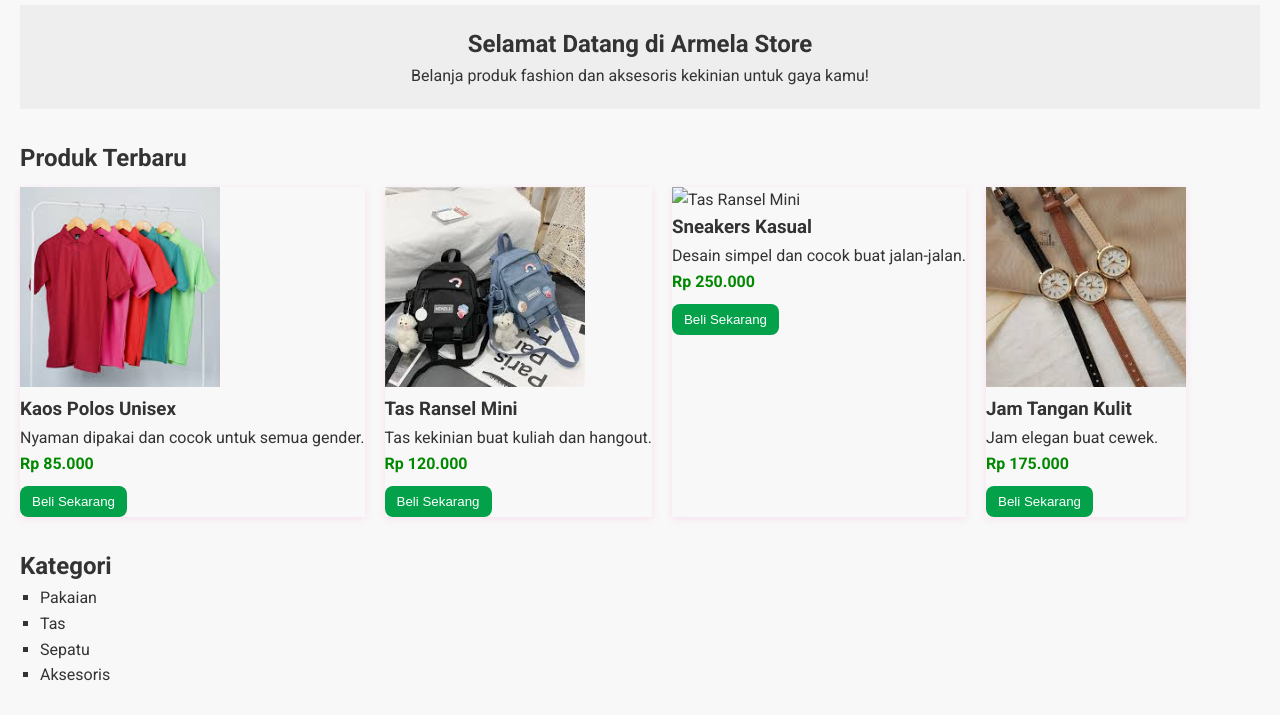
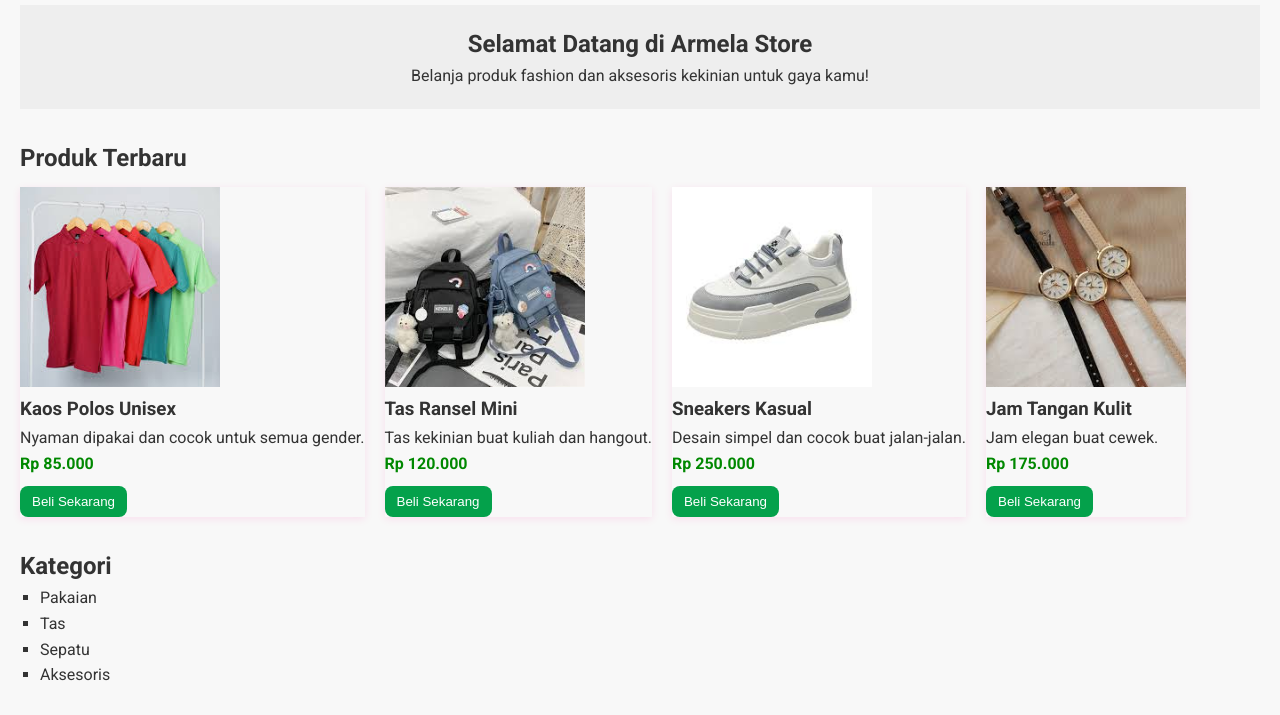
Before and after one commit to armelapriscilia/e-commerce-project-armela-prisciliia, a plain HTML site: page index.html in a window 1280 px wide. Shown: the part 79-794 px from the top of the page. Drawn offline with Linux system fonts and the light colour scheme; files whose address does not match are found by name.

Commit message:
Update index.html

```diff
--- a/index.html
+++ b/index.html
@@ -48,7 +48,7 @@
           <button class="beli-btn">Beli Sekarang</button>
         </article>
         <article class="produk">
-          <img src="Images/sneaker-kasual.jpeg" alt="Tas Ransel Mini" width="200">
+          <img src="sneaker-kasual.jpeg" alt="Tas Ransel Mini" width="200">
           <h3>Sneakers Kasual</h3>
           <p>Desain simpel dan cocok buat jalan-jalan.</p>
           <p class="harga">Rp 250.000</p>
```
